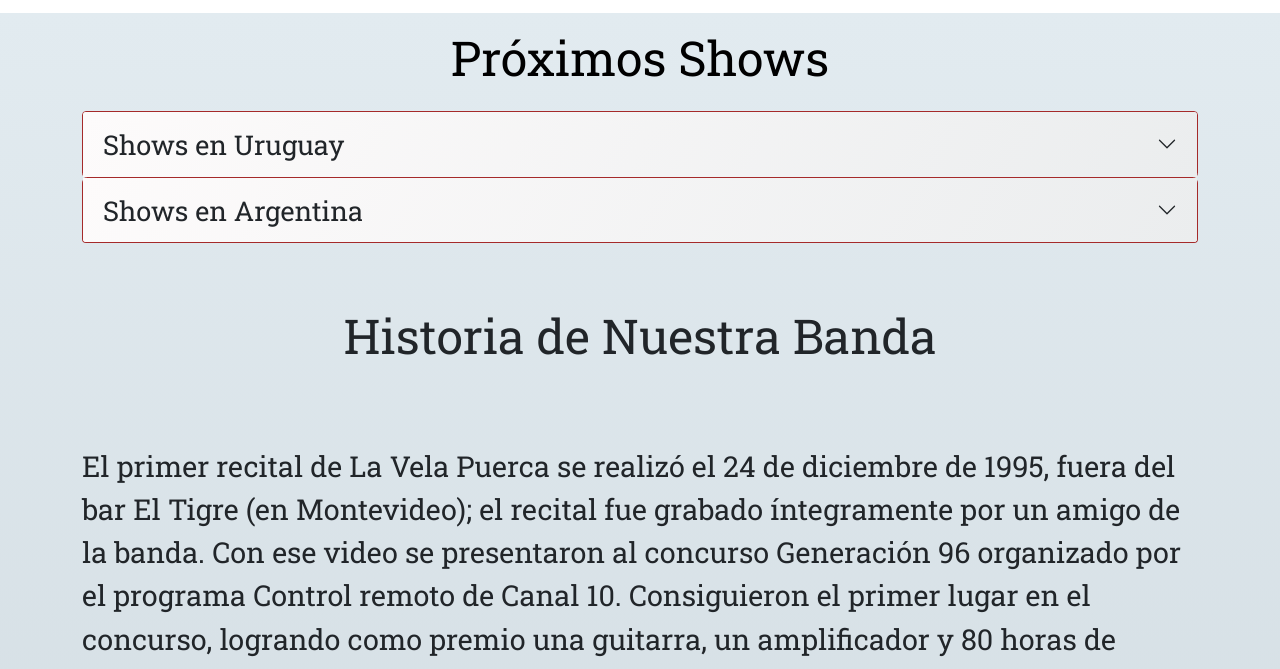
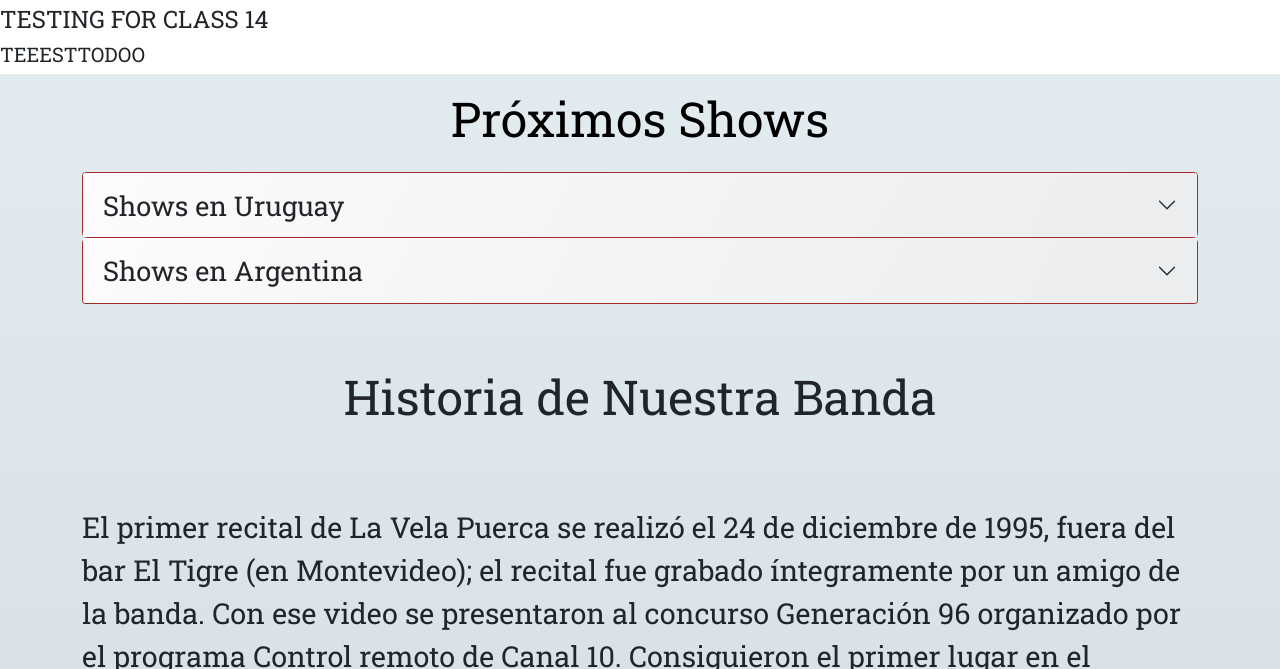
Before and after one commit to horacio512/lvpGarcia, a plain HTML site: page index.html in a window 1280 px wide. Shown: the part 131-800 px from the top of the page. Drawn offline with nearby package versions, Linux system fonts and the light colour scheme; a web font is replaced by a local one.

Commit message:
agregue varios titulos

```diff
--- a/index.html
+++ b/index.html
@@ -55,7 +55,10 @@
        <h1 class="text-center">LA VELA PUERCA</h1>
       </div>
     </div>
-
+<H4>
+  TESTING FOR CLASS 14
+</H4>
+<H5>TEEESTTODOO</H5>
 
     <!-- CONTENEDOR LO PRINCIPAL DE LA PAGINA -->
 <main class="mt-2">
```
